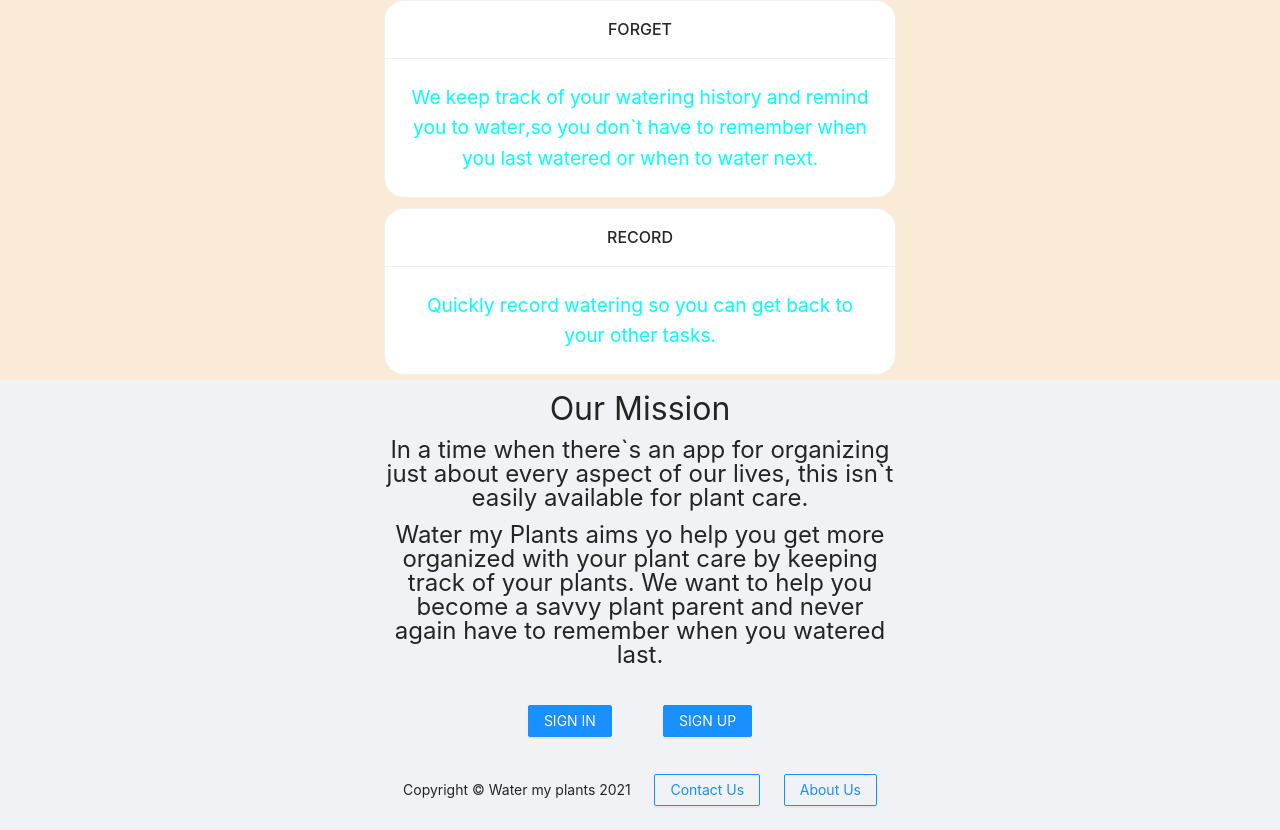
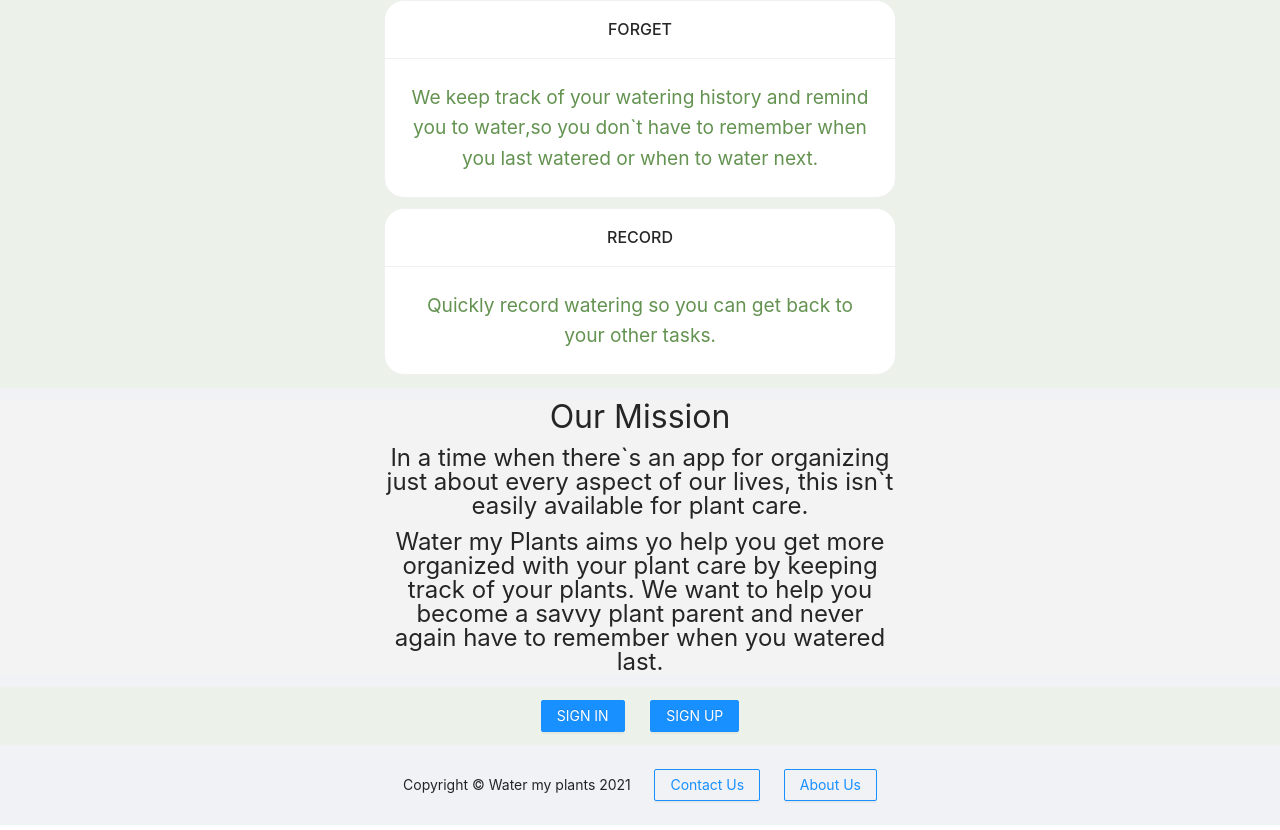
Before and after one commit to water-some-plants/front-end, a React (Create React App) app: page / in a window 1280 px wide. Shown: the part 544-1374 px from the top of the page. Built offline with nearby package versions, Linux system fonts and the light colour scheme.

Commit message:
added signup button to signin component

```diff
--- a/src/components/Home.js
+++ b/src/components/Home.js
@@ -30,6 +30,8 @@ const Home = () => {
                 <p>In a time when there`s an app for organizing just about every aspect of our lives, this isn`t easily available for plant care.</p>
                 <p>Water my Plants aims yo help you get more organized with your plant care by keeping track of your plants.
                     We want to help you become a savvy plant parent and never again have to remember when you watered last.</p>
+            </div>
+            <div className="home-bottom-buttons">
             <Button type="primary">
                 <Link to="/signin">
                     <span>SIGN IN</span>
--- a/src/components/SignIn.js
+++ b/src/components/SignIn.js
@@ -1,5 +1,6 @@
 import { Form, Input, Button, Row } from "antd";
 import {useState} from "react";
+import {Link} from "react-router-dom";
 
 const initialFormValues = {
     username:"",
@@ -96,6 +97,11 @@ const SignIn = () => {
                 {...tailFormItemLayout}
             >
                 <Button type="primary" htmlType="submit" >SignIn</Button>
+                <Button type="primary" >
+                    <Link to="/signup">
+                        <span>SignUp</span>
+                    </Link>
+                </Button>
             </Form.Item>
         </Form>
         </Row>
--- a/src/styles/index.scss
+++ b/src/styles/index.scss
@@ -5,7 +5,8 @@
 // #root {
 //   height: 100%;
 // }
-.height-100 {
+html,
+body {
   height: 100%;
 }
 * {
@@ -41,13 +42,17 @@ h1 {
   justify-content: center;
   flex-direction: column;
   align-items: center;
-  background-color: antiquewhite;
+  background-color: #ecf1ea;
+
   .ant-card {
     font-size: 1.2rem;
-    color: aqua;
+    color: #649351;
     text-align: center;
     margin: 5px;
     width: 40%;
+  }
+  .ant-card:last-child {
+    margin-bottom: 1%;
   }
 }
 .ant-layout-content {
@@ -58,6 +63,7 @@ h1 {
 .mission-div {
   text-align: center;
   margin: 1% auto;
+  background-color: #f3f3f3;
   p {
     width: 40%;
     font-size: 1.5rem;
@@ -67,6 +73,13 @@ h1 {
     margin-top: 2%;
     margin-left: 2%;
     margin-right: 2%;
+  }
+}
+.home-bottom-buttons {
+  text-align: center;
+  background-color: #ecf1ea;
+  button {
+    margin: 1%;
   }
 }
 .footer {
@@ -83,6 +96,9 @@ h1 {
   text-align: center;
   h1 {
     margin: 10px auto;
+  }
+  button {
+    margin: 2%;
   }
 }
 .contact-top {
```
Also changed, not shown: 1 other file (tests, documents, lock files or other folders).
